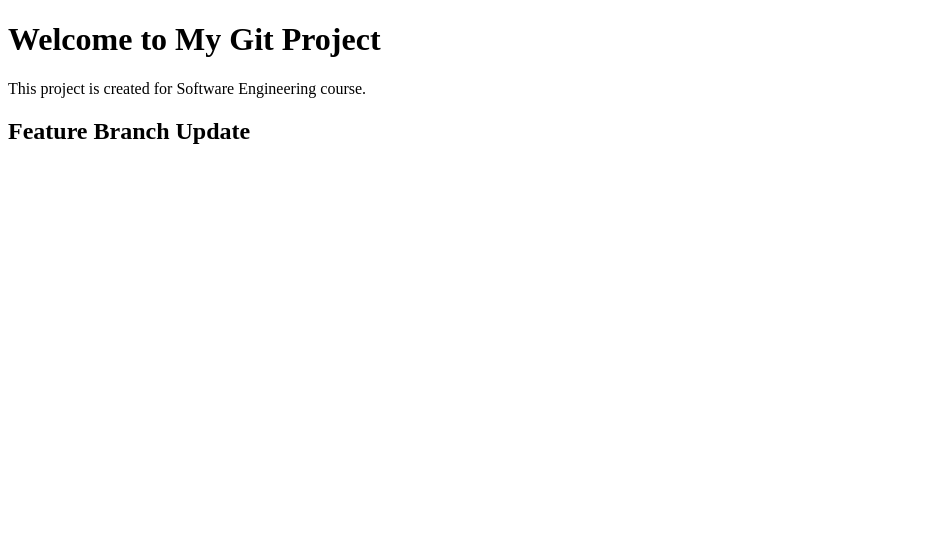
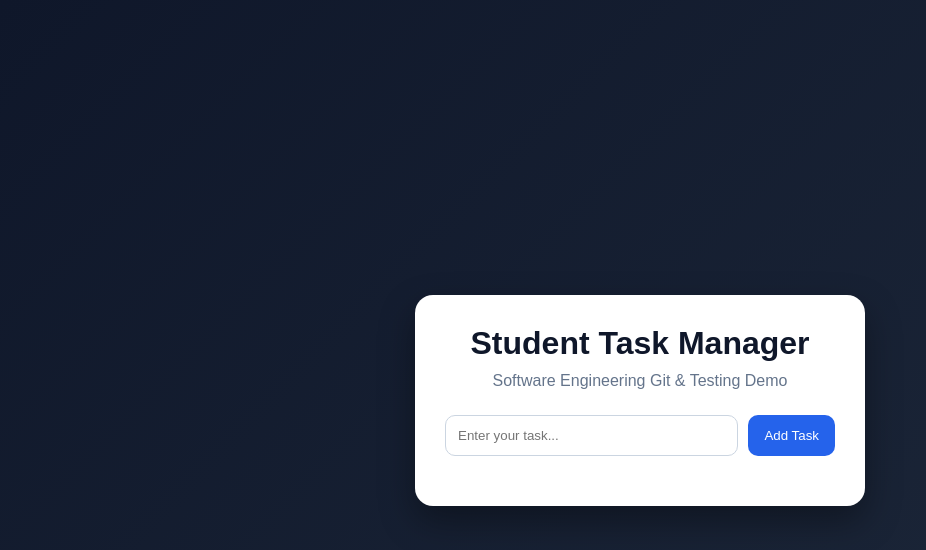
Before and after one commit to melad14-8/SE-Git-Project, a plain HTML site: page index.html in a window 1280 px wide. Shown: the whole page, without its empty margins (0-926 px from the left). Drawn offline with Linux system fonts and the light colour scheme.

Commit message:
Improve project with task manager features

```diff
--- a/index.html
+++ b/index.html
@@ -1,15 +1,24 @@
 <!DOCTYPE html>
-<html>
+<html lang="en">
 <head>
-    <title>My Software Engineering Project</title>
+    <meta charset="UTF-8">
+    <title>Student Task Manager</title>
     <link rel="stylesheet" href="style.css">
 </head>
 <body>
 
-    <h1>Welcome to My Git Project</h1>
+    <div class="container">
+        <h1>Student Task Manager</h1>
+        <p class="subtitle">Software Engineering Git & Testing Demo</p>
 
-    <p>This project is created for Software Engineering course.</p>
-    <h2>Feature Branch Update</h2>
+        <div class="input-box">
+            <input type="text" id="taskInput" placeholder="Enter your task...">
+            <button onclick="addTask()">Add Task</button>
+        </div>
 
+        <ul id="taskList"></ul>
+    </div>
+
+    <script src="script.js"></script>
 </body>
 </html>
--- /dev/null
+++ b/script.js
@@ -0,0 +1,33 @@
+function addTask() {
+    const input = document.getElementById("taskInput");
+    const taskText = input.value.trim();
+
+    if (taskText === "") {
+        alert("Please enter a task");
+        return;
+    }
+
+    const li = document.createElement("li");
+
+    const span = document.createElement("span");
+    span.textContent = taskText;
+
+    span.onclick = function () {
+        span.classList.toggle("completed");
+    };
+
+    const deleteButton = document.createElement("button");
+    deleteButton.textContent = "Delete";
+    deleteButton.className = "delete-btn";
+
+    deleteButton.onclick = function () {
+        li.remove();
+    };
+
+    li.appendChild(span);
+    li.appendChild(deleteButton);
+
+    document.getElementById("taskList").appendChild(li);
+
+    input.value = "";
+}
--- a/style.css
+++ b/style.css
@@ -0,0 +1,89 @@
+* {
+    margin: 0;
+    padding: 0;
+    box-sizing: border-box;
+    font-family: Arial, sans-serif;
+}
+
+body {
+    min-height: 100vh;
+    background: linear-gradient(135deg, #0f172a, #1e293b);
+    display: flex;
+    justify-content: center;
+    align-items: center;
+}
+
+.container {
+    width: 450px;
+    background: white;
+    padding: 30px;
+    border-radius: 18px;
+    text-align: center;
+    box-shadow: 0 15px 35px rgba(0, 0, 0, 0.35);
+}
+
+h1 {
+    color: #0f172a;
+    margin-bottom: 10px;
+}
+
+.subtitle {
+    color: #64748b;
+    margin-bottom: 25px;
+}
+
+.input-box {
+    display: flex;
+    gap: 10px;
+    margin-bottom: 20px;
+}
+
+input {
+    flex: 1;
+    padding: 12px;
+    border: 1px solid #cbd5e1;
+    border-radius: 10px;
+    outline: none;
+}
+
+button {
+    padding: 12px 16px;
+    border: none;
+    background: #2563eb;
+    color: white;
+    border-radius: 10px;
+    cursor: pointer;
+}
+
+button:hover {
+    background: #1d4ed8;
+}
+
+ul {
+    list-style: none;
+}
+
+li {
+    background: #f1f5f9;
+    margin-bottom: 10px;
+    padding: 12px;
+    border-radius: 10px;
+    display: flex;
+    justify-content: space-between;
+    align-items: center;
+}
+
+.completed {
+    text-decoration: line-through;
+    color: #16a34a;
+    font-weight: bold;
+}
+
+.delete-btn {
+    background: #dc2626;
+    padding: 7px 10px;
+}
+
+.delete-btn:hover {
+    background: #b91c1c;
+}
```
Also changed, not shown: 1 other file.
